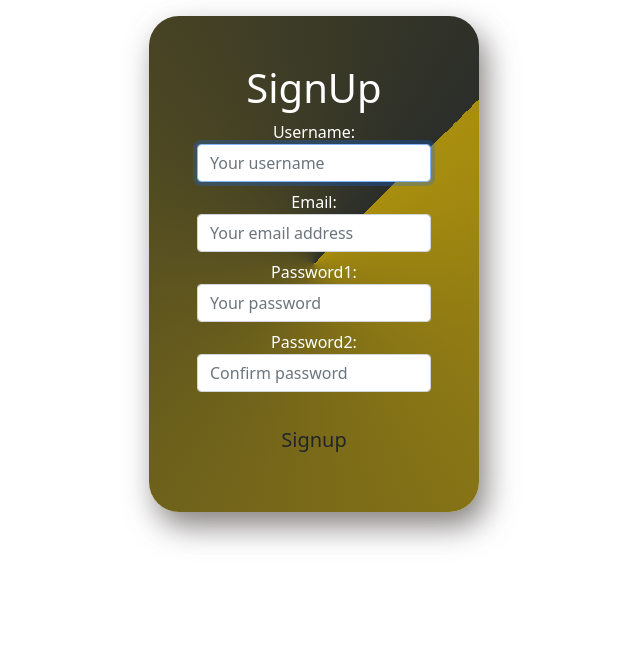
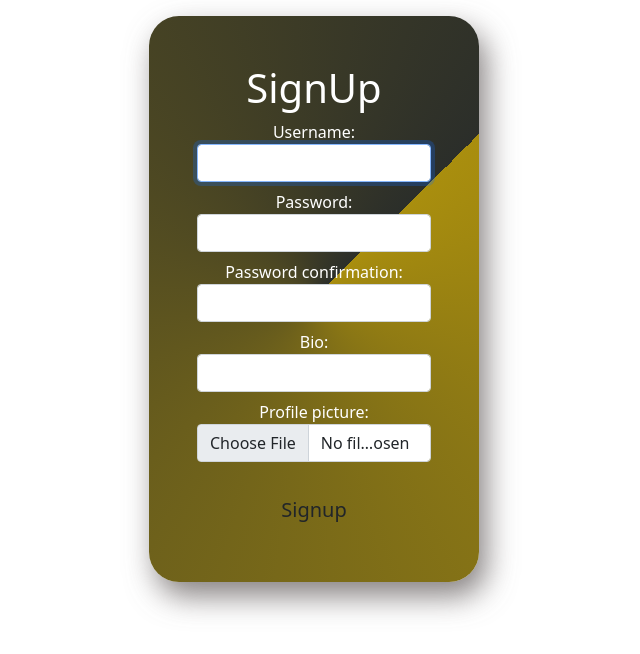
Before and after one commit to Lightl3reaker/Ancient-Cafeteria, a Django app: page /accounts/signup/ in a window 1280 px wide. Shown: the part 56-710 px from the top of the page, without its empty margins (326-966 px from the left). Run offline with Django 5.2, Linux system fonts and the light colour scheme; some libraries are stand-ins or nearby versions.

Commit message:
Updated Signup

```diff
--- a/myapp/forms.py
+++ b/myapp/forms.py
@@ -4,6 +4,7 @@ from django.contrib.auth.models import User
 from myapp.models import UserProfile
 
 class UserProfileForm(forms.ModelForm):
+    bio=forms.CharField( max_length=500, required=False)
     class Meta:
         model=UserProfile
         fields=['bio','profile_picture']
--- a/myapp/views.py
+++ b/myapp/views.py
@@ -2,9 +2,8 @@ from django.shortcuts import render,redirect
 from django.contrib.auth.decorators import login_required
 from django.contrib.auth.views import LoginView,LogoutView
 from myapp.models import carousel_img,Product
-from .forms import SignupForm,UserProfileForm
+from .forms import UserProfileForm
 from myapp.models import carousel_img,Product,Tag,UserProfile
-from .forms import SignupForm
 from myapp.models import carousel_img,Product,Tag,Contact
 from django.contrib.auth.forms import UserCreationForm
 from django.urls import reverse_lazy
@@ -31,14 +30,18 @@ def index(request):
                   {'carousel_imgs':carousel_imgs,'counts':counts,'status':status})
 
 def signup(request):
+    user_form=UserCreationForm()
+    profile_form=UserProfileForm()
     if request.method=="POST":
-        form = SignupForm()
-        #if form.is_valid():
-         #   form.save()
-          #  return redirect('home')
-    else:
-        form=SignupForm()
-    return render(request,'registration/signup.html',{'form':form})
+        user_form=UserCreationForm(request.POST)
+        profile_form=UserProfileForm(request.POST,request.FILES)
+        if user_form.is_valid() and profile_form.is_valid():
+            user=user_form.save()
+            profile=profile_form.save(commit=False)
+            profile.user=user
+            profile.save()
+            return redirect('login')
+    return render(request,'registration/signup.html',{'user_form':user_form,'profile_form':profile_form})
 
 @login_required
 def view_profile(request):
--- a/templates/Account/profile_display.html
+++ b/templates/Account/profile_display.html
@@ -3,5 +3,5 @@
 <h1>User Profile</h1>
 <p class="display-5">Username:{{user_profile.user.username}}</p>
 <p class="display-3">Bio:{{user_profile.bio}}</p>
-<img src="{{user_profile.profile_picture.url}}">
+<img src="{{user_profile.profile_picture.url}}" class="img-fluid">
 {%endblock%}
--- /dev/null
+++ b/templates/myapp/form_signup.html
@@ -0,0 +1,11 @@
+{%load widget_tweaks%}
+{%for field in user_form%}
+    {{field.errors}}
+    {{field.label_tag}}
+    {{field |add_class:"form-control mb-2"}}
+{%endfor%}
+{%for field in profile_form%}
+    {{field.errors}}
+    {{field.label_tag}}
+    {{field |add_class:"form-control mb-2"}}
+{%endfor%}
--- a/templates/registration/signup.html
+++ b/templates/registration/signup.html
@@ -1,18 +1,10 @@
 {% extends "base/base.html" %}
-{%block content%}
+{% block content %}
 <div class="container-fluid form-signup p-5 mt-3">
   <h1 class="mb-6">SignUp</h1>
-  <form method="post" action=".">
+  <form method="POST" enctype="multipart/form-data">
     {% csrf_token %}
-    {%include 'myapp/form_snippet.html'%}
-
-    {% if form.errors or form.non_field_errors %}
-    <div class="mb-3 p-6 bg-red-100 rounded-pill">
-      {%for field in form %} {{ field.errors }} {% endfor %} {{
-      form.non_field_errors }}
-    </div>
-    {% endif %}
-
+    {%include 'myapp/form_signup.html'%}
     <button class="btn btn-transparent btn-lg w-100 mt-3" type="submit">
       Signup
     </button>
```
Also changed, not shown: README.md, db.sqlite3, media/profile_pics/Terraria-Wallpapers-Desktop.jpeg (added).
